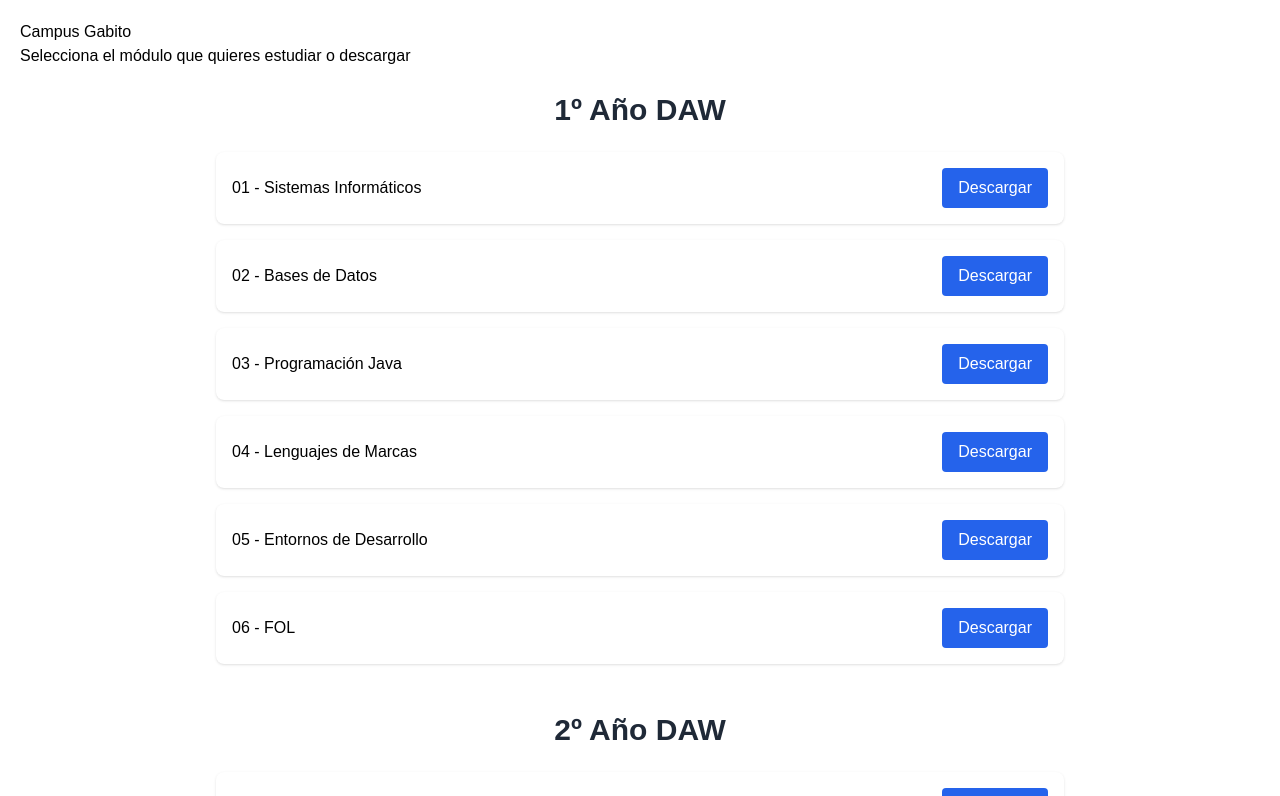
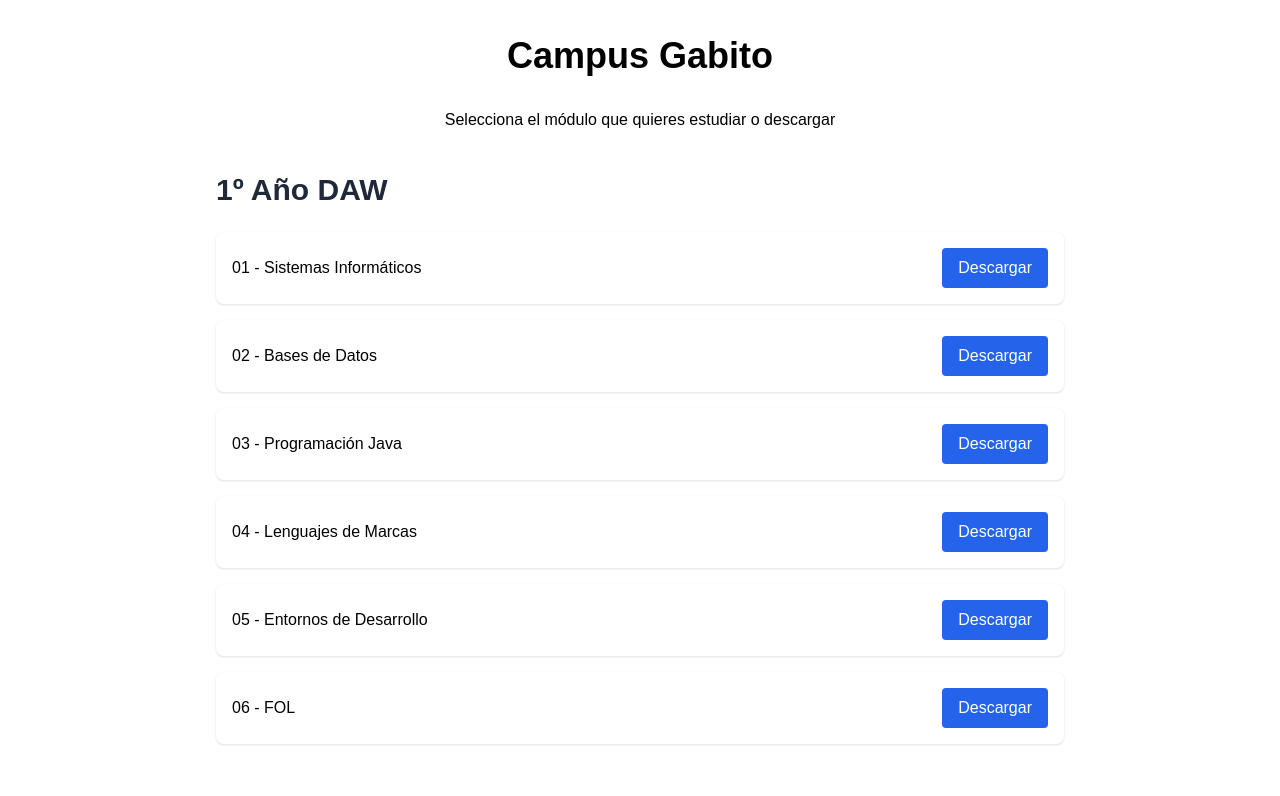
Before and after one commit to gabito1122/campusgabito, a React (Create React App) app: page / in a window 1280 px wide. Shown: the top 796 px of the page. Built offline with nearby package versions, Linux system fonts and the light colour scheme.

Commit message:
cambios en la estetica

```diff
--- a/src/App.js
+++ b/src/App.js
@@ -31,7 +31,7 @@ const modulosDAW = {
 function SeccionModulos(props) {
   return (
     <section className="p-6 max-w-4xl mx-auto">
-      <h2 className="text-3xl font-bold mb-6 text-center text-gray-800">{props.titulo}</h2>
+      <h2 className="text-3xl font-bold mb-6 text-gray-800">{props.titulo}</h2>
       <ul className="space-y-4">
         {props.lista.map((modulo, index) => {
           // Convertimos el nombre del módulo a un nombre de archivo válido:
@@ -59,8 +59,8 @@ function SeccionModulos(props) {
 function App() {
   return (
     <div style={{ fontFamily: "Arial", padding: "20px" }}>
-      <h1>Campus Gabito</h1>
-      <p>Selecciona el módulo que quieres estudiar o descargar</p>
+      <h1 className="font-bold text-center text-4xl m-4">Campus Gabito</h1>
+      <p className="text-center mt-8 m-4">Selecciona el módulo que quieres estudiar o descargar</p>
 
       {/* 1º Año */}
       <SeccionModulos titulo="1º Año DAW" lista={modulosDAW["1º Año DAW"]} />
```
